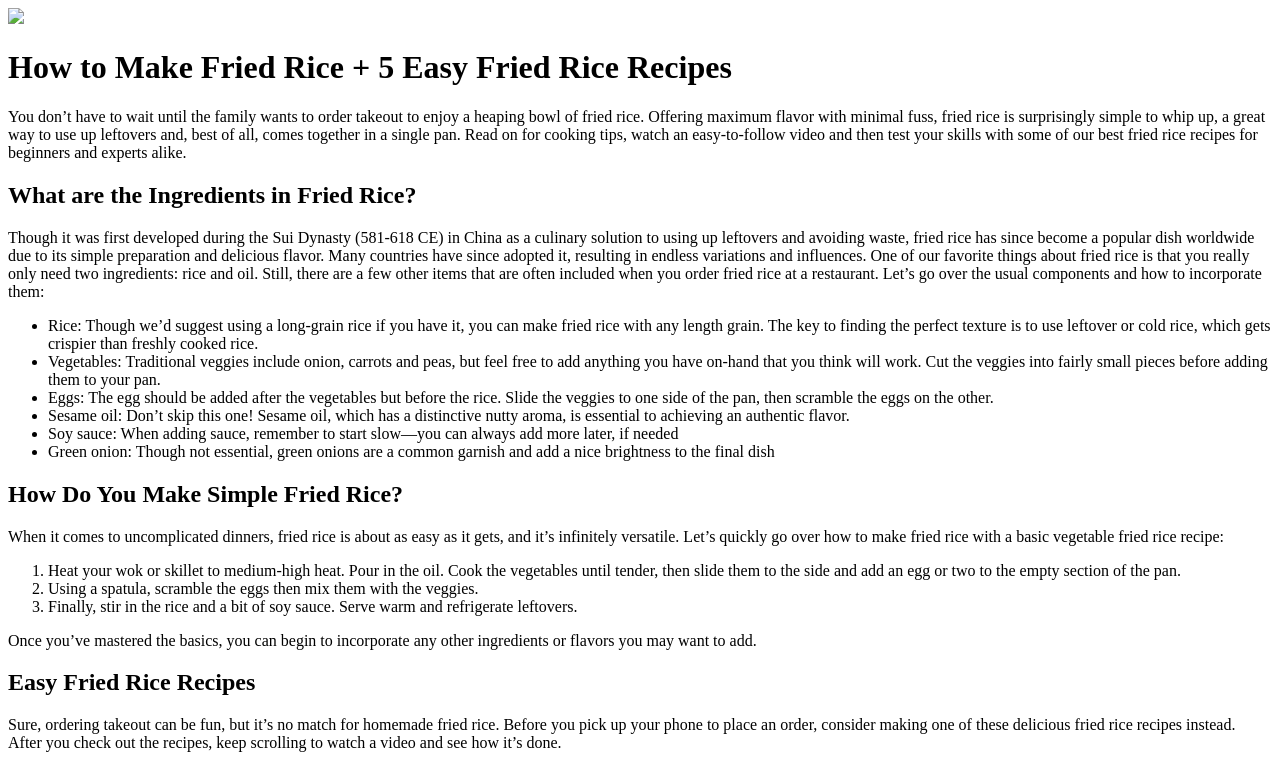
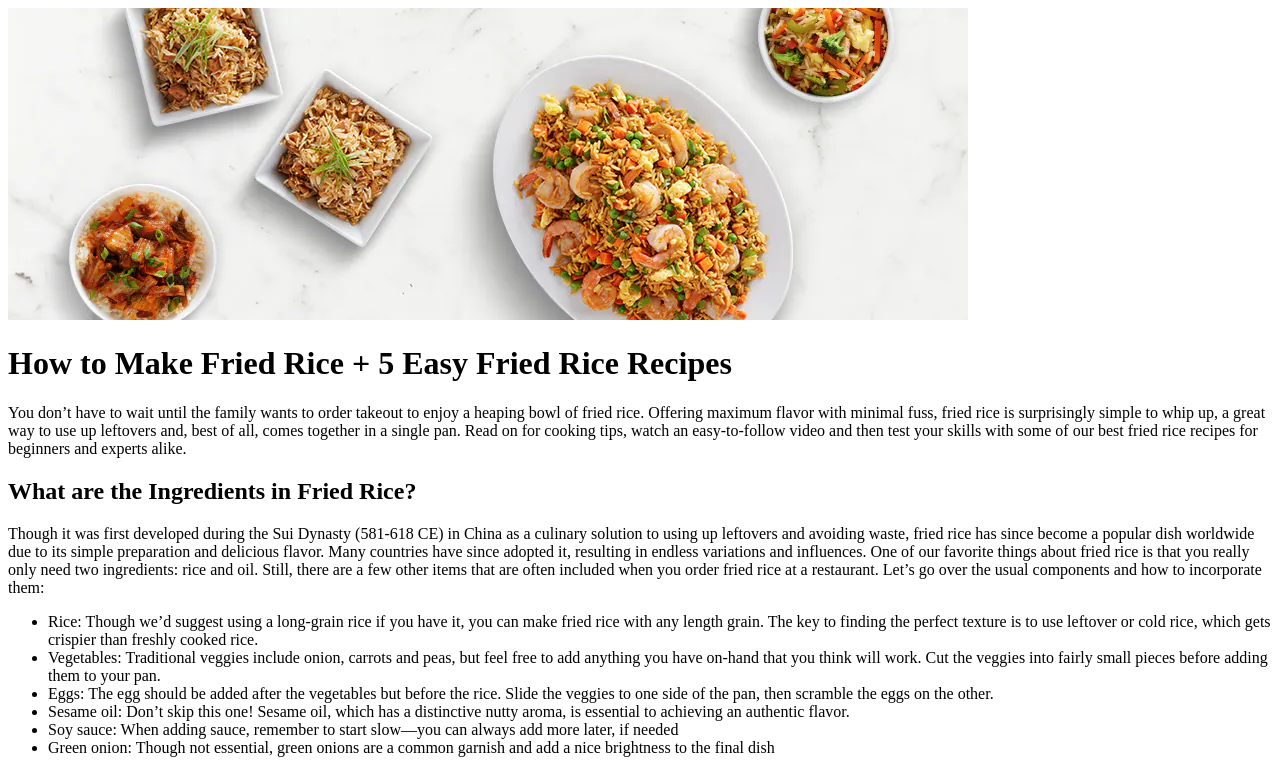
Before and after one commit to Lekzeal/Odin-recipe, a plain HTML site: page recipes/fried-rice.html in a window 1280 px wide. Shown: the top 765 px of the page. Drawn offline with Linux system fonts and the light colour scheme.

Commit message:
add fried rice recipe images

```diff
--- a/recipes/fried-rice.html
+++ b/recipes/fried-rice.html
@@ -6,7 +6,7 @@
     <title>fried rice</title>
 </head>
 <body>
-    <img src="fried_rice.webp">
+    <img src="fried_rice.png">
     <h1>How to Make Fried Rice + 5 Easy Fried Rice Recipes</h1>
     <p>You don’t have to wait until the family wants to order takeout to enjoy a heaping bowl of fried rice. Offering maximum flavor with minimal fuss, fried rice is surprisingly simple to whip up, a great way to use up leftovers and, best of all, comes together in a single pan. Read on for cooking tips, watch an easy-to-follow video and then test your skills with some of our best fried rice recipes for beginners and experts alike.</p>
     <h2>What are the Ingredients in Fried Rice?</h2>
```
Also changed, not shown: recipes/fried_rice.png (added), recipes/fried_rice.webp (added), recipes/friedrice1.webp (added), recipes/paneer-fried-rice-recipe.jpg (added).
